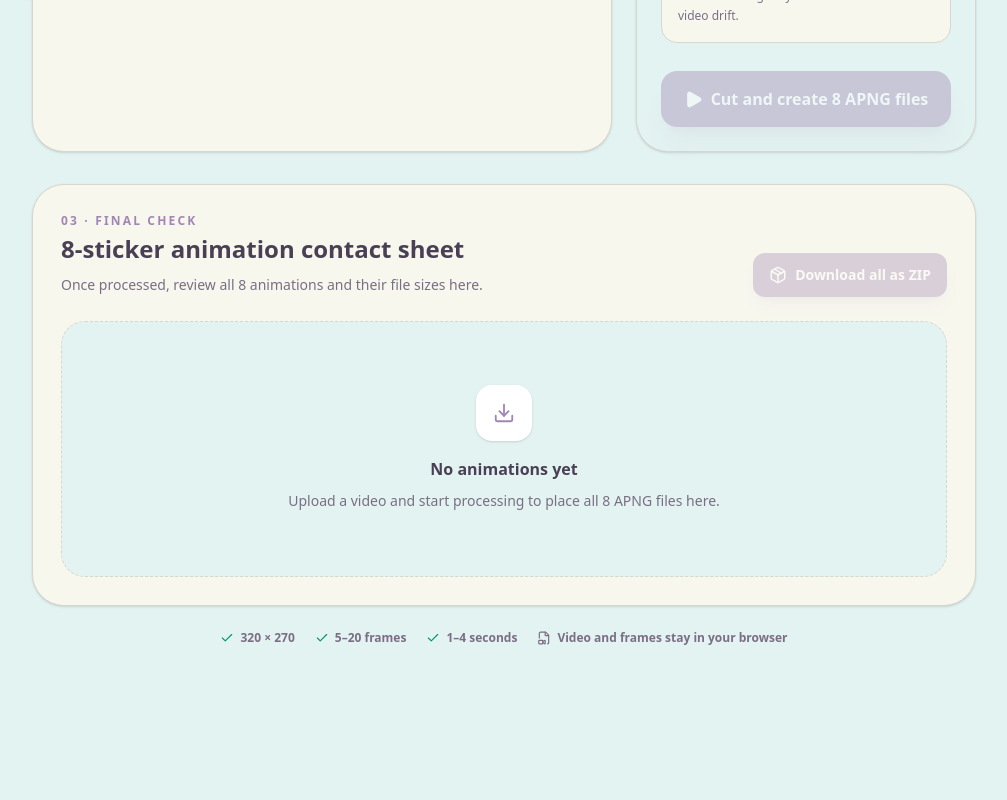
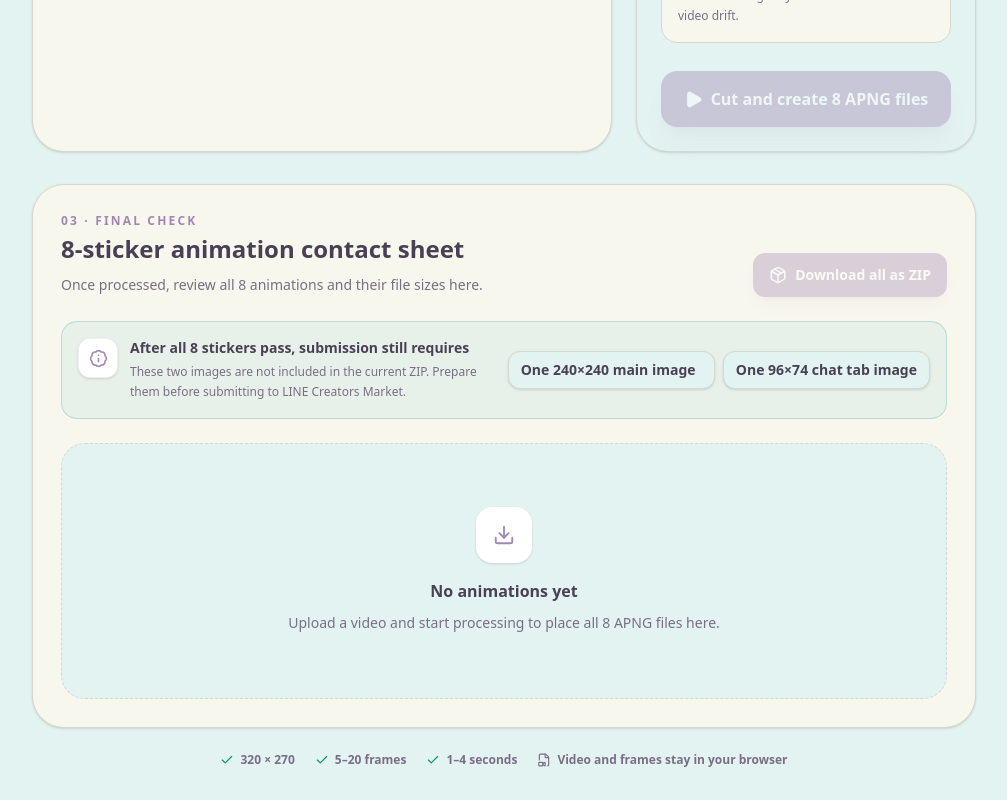
Before and after one commit to Ttingyu1123/Sticker_Universe, a React (Vite) app: page /animated-sticker in a window 1280 px wide. Shown: the part 1201-2001 px from the top of the page, without its empty margins (264-1271 px from the left). Before the commit the page ends 1879 px from the top, so only its background shows below. Built offline with nearby package versions, Linux system fonts and the light colour scheme.

Commit message:
feat(animated-sticker): add submission asset reminder
Show the additional LINE main and chat tab images required before review, with localized guidance near the ZIP export.

```diff
--- a/src/pages/AnimatedSticker/App.tsx
+++ b/src/pages/AnimatedSticker/App.tsx
@@ -4,6 +4,7 @@ import { Link } from 'react-router-dom';
 import { saveAs } from 'file-saver';
 import JSZip from 'jszip';
 import {
+    BadgeInfo,
     Check,
     Download,
     FileVideo2,
@@ -541,6 +542,30 @@ const AnimatedStickerApp = () => {
                         </div>
                     </div>
 
+                    <div className="mb-6 flex flex-col gap-4 rounded-2xl border border-secondary-hover/70 bg-secondary/35 p-4 sm:flex-row sm:items-center sm:justify-between">
+                        <div className="flex items-start gap-3">
+                            <div className="grid h-10 w-10 shrink-0 place-items-center rounded-xl border border-primary/15 bg-white text-primary shadow-sm">
+                                <BadgeInfo size={19} />
+                            </div>
+                            <div>
+                                <p className="text-sm font-black text-bronze-text">
+                                    {t('animatedSticker.submissionReminderTitle')}
+                                </p>
+                                <p className="mt-1 text-xs font-medium leading-5 text-bronze-light">
+                                    {t('animatedSticker.submissionReminderHint')}
+                                </p>
+                            </div>
+                        </div>
+                        <div className="grid shrink-0 gap-2 sm:grid-cols-2">
+                            <div className="rounded-xl border border-cream-dark bg-cream-light px-3 py-2 text-sm font-black text-bronze-text shadow-sm">
+                                {t('animatedSticker.mainImageRequirement')}
+                            </div>
+                            <div className="rounded-xl border border-cream-dark bg-cream-light px-3 py-2 text-sm font-black text-bronze-text shadow-sm">
+                                {t('animatedSticker.tabImageRequirement')}
+                            </div>
+                        </div>
+                    </div>
+
                     {results.length > 0 ? (
                         <div className="grid grid-cols-2 gap-3 sm:grid-cols-3 lg:grid-cols-4 xl:grid-cols-6">
                             {results.map((result) => (
```
Also changed, not shown: src/locales/en.json, src/locales/zh-TW.json, 1 other file (tests, documents, lock files or other folders).
